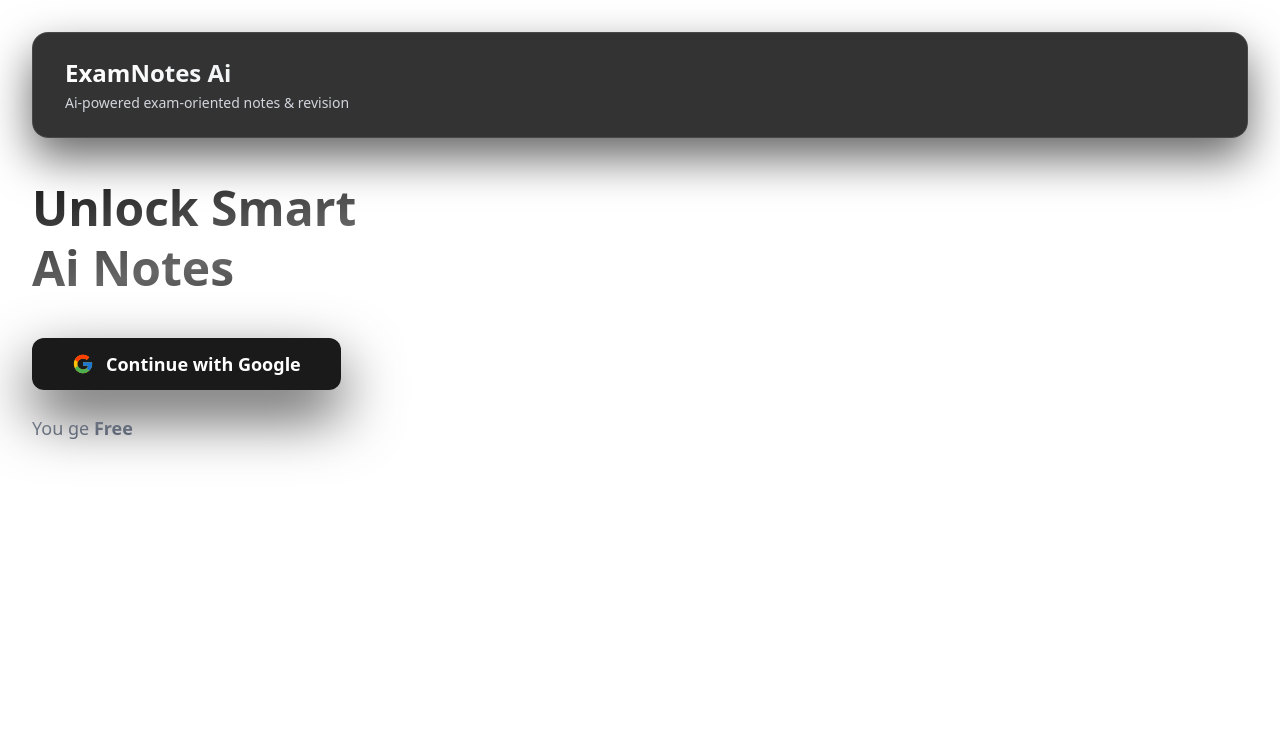
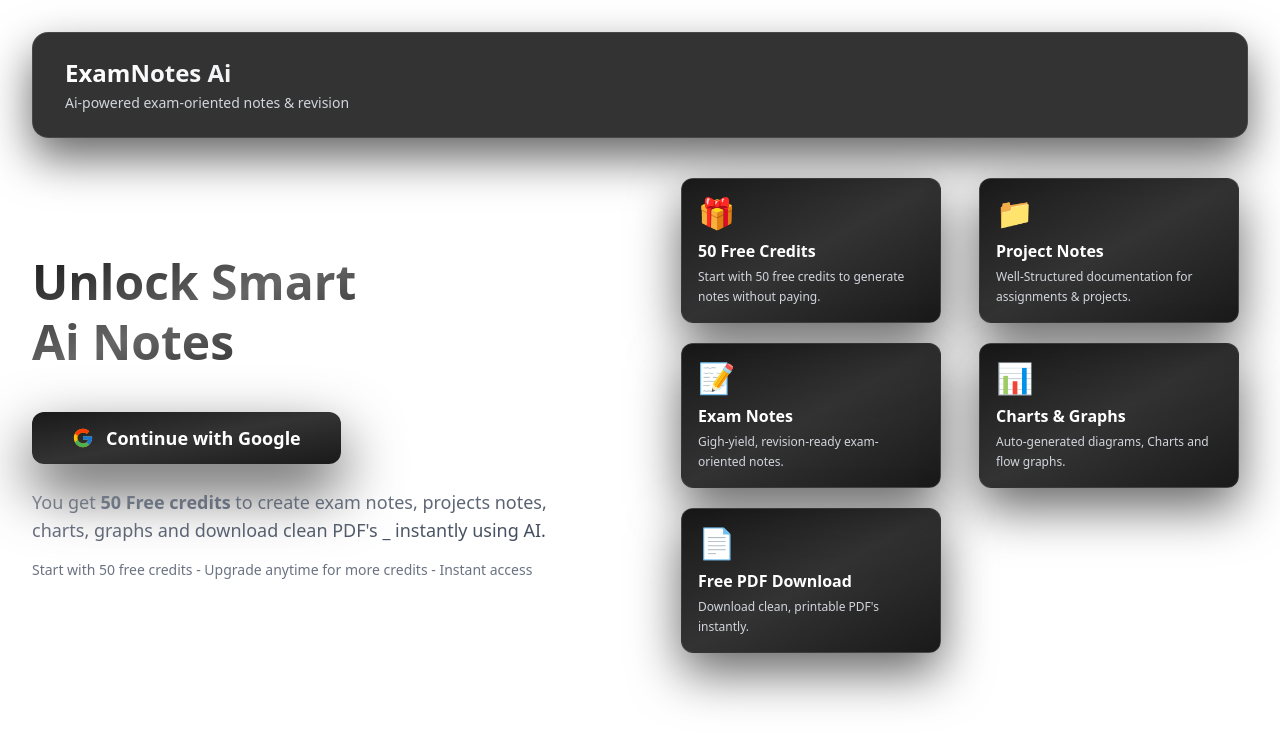
Before and after one commit to adarshdarokar/Ai-notes, a React (Vite) app in the folder ExamNotesAi/client/: page /auth in a window 1280 px wide. Shown: the top 746 px of the page. Built offline with nearby package versions, Linux system fonts and the light colour scheme.

Commit message:
Auth-Part-1 commit

```diff
--- a/ExamNotesAi/client/src/pages/Auth.jsx
+++ b/ExamNotesAi/client/src/pages/Auth.jsx
@@ -17,9 +17,10 @@ function Auth() {
           py-4 sm:py-6
           rounded-2xl
           shadow-[0_20px_45px_rgba(0,0,0,0.6)]
+          text-center lg:text-left
         "
       >
-        <h1 className="text-2xl font-bold bg-linear-to-r from-white via-gray-300 to-white bg-clip-text text-transparent">
+        <h1 className="text-2xl font-bold bg-gradient-to-r from-white via-gray-300 to-white bg-clip-text text-transparent">
           ExamNotes Ai
         </h1>
         <p className="text-sm text-gray-300 mt-1">
@@ -27,21 +28,22 @@ function Auth() {
         </p>
       </motion.header>
 
-      <main className="max-w-7xl mx-auto py-10 grid grid-cols-1 lg:grid-cols-2 gap-20 items-center">
-        {/* LEFT CONTENT */}
+      <main className="max-w-7xl mx-auto py-10 grid grid-cols-1 lg:grid-cols-2 gap-16 items-center">
+        {/* LEFT */}
         <motion.div
-          initial={{ opacity: 0, x: -80 }} // left se aayega
+          initial={{ opacity: 0, x: -80 }}
           animate={{ opacity: 1, x: 0 }}
           transition={{ duration: 1.2, ease: "easeOut" }}
+          className="text-center lg:text-left flex flex-col items-center lg:items-start"
         >
           <h1
             className="
-      text-4xl lg:text-5xl   /* size chhota */
-      font-extrabold leading-tight
-      bg-gradient-to-br from-black/90
-      via-black/60 to-black/90
-      bg-clip-text text-transparent
-    "
+              text-4xl lg:text-5xl
+              font-extrabold leading-tight
+              bg-gradient-to-br from-black/90
+              via-black/60 to-black/90
+              bg-clip-text text-transparent
+            "
           >
             Unlock Smart <br /> Ai Notes
           </h1>
@@ -53,29 +55,88 @@ function Auth() {
               rotateY: -8,
               scale: 1.07,
             }}
-            whileTap={{
-              scale: 0.97,
-            }}
+            whileTap={{ scale: 0.97 }}
             transition={{ type: "spring", stiffness: 200, damping: 18 }}
-            className="mt-10 px-10 py-3 rounded-xl
-   flex items-center gap-3 bg-gradient-to-br
-   from-black/90 via-black-80 to-black/90 text-white font-semibold text-lg
-   shadow-[0_25px_60px_rgba(0,0,0,0.7)]"
+            className="
+              mt-10 px-10 py-3 rounded-xl
+              flex items-center gap-3
+              bg-gradient-to-br
+              from-black/90 via-black/80 to-black/90
+              text-white font-semibold text-lg
+              shadow-[0_25px_60px_rgba(0,0,0,0.7)]
+            "
           >
             <FcGoogle size={22} />
             Continue with Google
           </motion.button>
-          <p className="mt-6 max-w-xl text-lg bg-gradient-to-br  from-gray-500/80 to-gray-700
-          bg-clip-text text-transparent">
-            You ge <span className="font-semibold ">Free</span>
+
+          <p
+            className="
+              mt-6 max-w-xl text-lg
+              bg-gradient-to-br
+              from-gray-500/80 to-gray-700
+              bg-clip-text text-transparent
+              text-center lg:text-left
+            "
+          >
+            You get <span className="font-semibold">50 Free credits</span> to
+            create exam notes, projects notes, charts, graphs and download clean
+            PDF's _ instantly using AI.
+          </p>
+
+          <p className="mt-4 text-sm text-gray-500 text-center lg:text-left">
+            Start with 50 free credits - Upgrade anytime for more credits -
+            Instant access
           </p>
         </motion.div>
 
-        {/* RIGHT CONTENT */}
-        <div>{/* future form / image */}</div>
+        {/* RIGHT */}
+        <div className="grid grid-cols-1 sm:grid-cols-2 gap-5 place-items-center">
+          <Feature icon="🎁" title="50 Free Credits" des="Start with 50 free credits to generate notes without paying." />
+          <Feature icon="📁" title="Project Notes" des="Well-Structured documentation for assignments & projects." />
+          <Feature icon="📝" title="Exam Notes" des="Gigh-yield, revision-ready exam-oriented notes." />
+          <Feature icon="📊" title="Charts & Graphs" des="Auto-generated diagrams, Charts and flow graphs." />
+          <Feature icon="📄" title="Free PDF Download" des="Download clean, printable PDF's instantly." />
+        </div>
       </main>
     </div>
   );
 }
 
+function Feature({ icon, title, des }) {
+  return (
+    <motion.div
+      whileHover={{ y: -10, rotateX: 8, rotateY: -8, scale: 1.05 }}
+      transition={{ type: "spring", stiffness: 200, damping: 18 }}
+      className="
+        relative rounded-xl p-4
+        w-[95%] sm:w-full max-w-[260px]
+        bg-gradient-to-br
+        from-black/90 via-black/80 to-black/90
+        backdrop-blur-2xl
+        border border-white/10
+        shadow-[0_20px_50px_rgba(0,0,0,0.6)]
+        text-white
+        text-center sm:text-left
+      "
+      style={{ transformStyle: "preserve-3d" }}
+    >
+      <div
+        className="
+          absolute inset-0 rounded-xl
+          bg-gradient-to-br from-white/10 to-transparent
+          opacity-0 hover:opacity-100 transition-opacity
+          pointer-events-none
+        "
+      />
+
+      <div className="relative z-10" style={{ transform: "translateZ(30px)" }}>
+        <div className="text-3xl mb-2">{icon}</div>
+        <h3 className="text-base font-semibold mb-1">{title}</h3>
+        <p className="text-gray-300 text-xs leading-relaxed">{des}</p>
+      </div>
+    </motion.div>
+  );
+}
+
 export default Auth;
```
